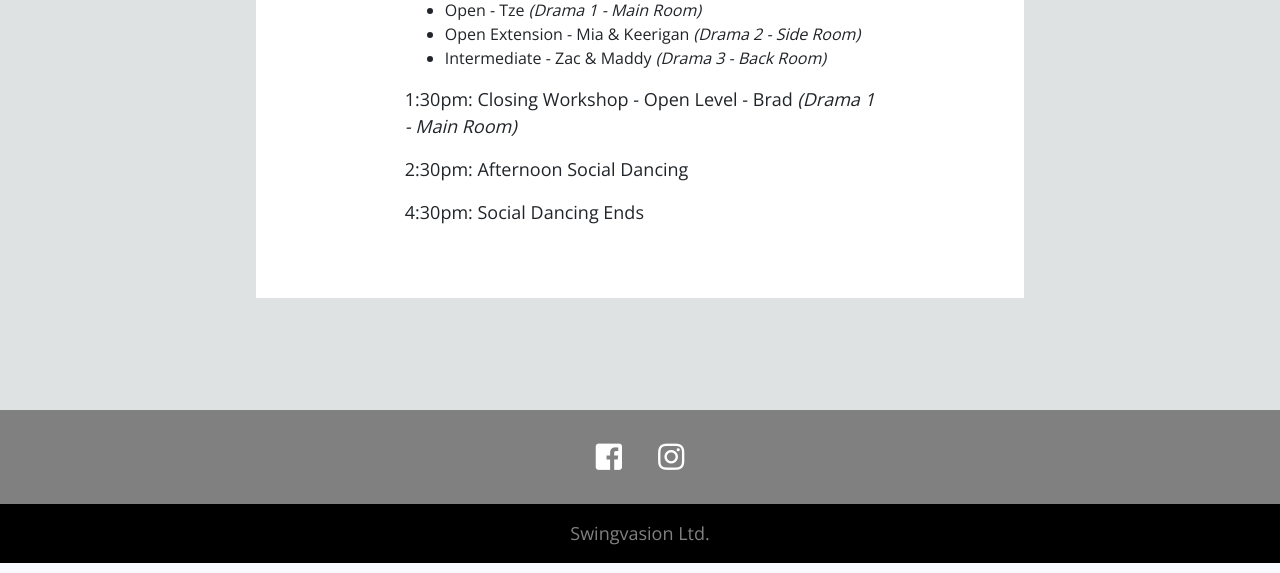
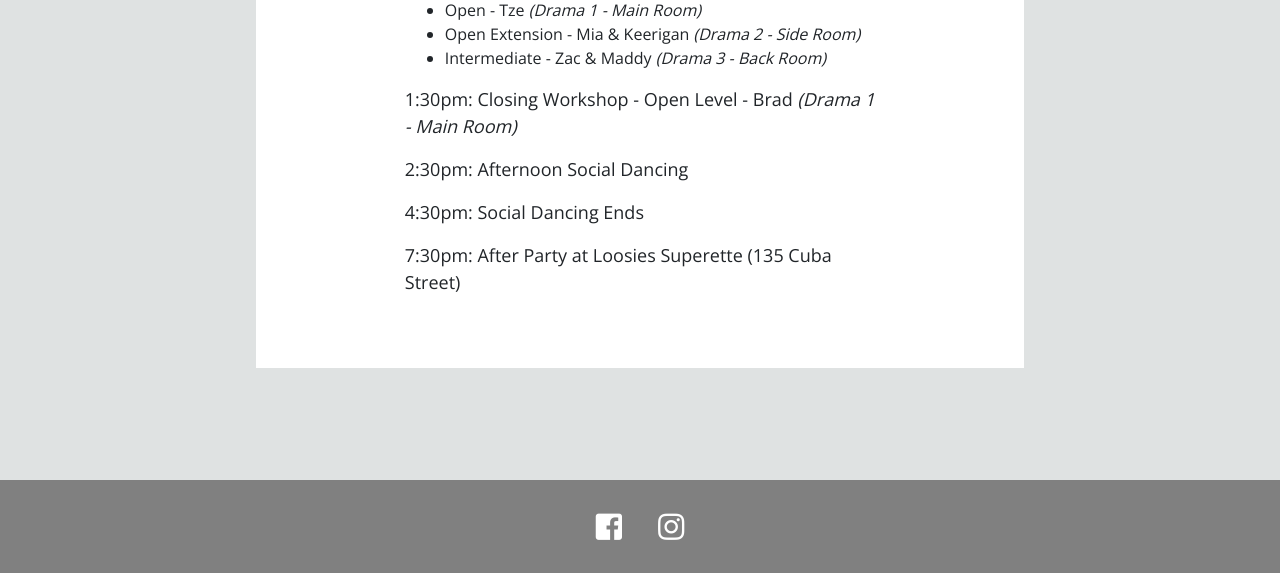
Before and after one commit to cherise-tan/swingvasion, a Node server app: page /schedule in a window 1280 px wide. Shown: the part 3358-3931 px from the top of the page. Run offline with Node 20, Linux system fonts and the light colour scheme.

Commit message:
Add after party

```diff
--- a/views/schedule.ejs
+++ b/views/schedule.ejs
@@ -153,6 +153,7 @@
             </p>
             <p>2:30pm: Afternoon Social Dancing</p>
             <p>4:30pm: Social Dancing Ends</p>
+            <p>7:30pm: After Party at Loosies Superette (135 Cuba Street)</p>
           </div>
         </div>
       </div>
```
